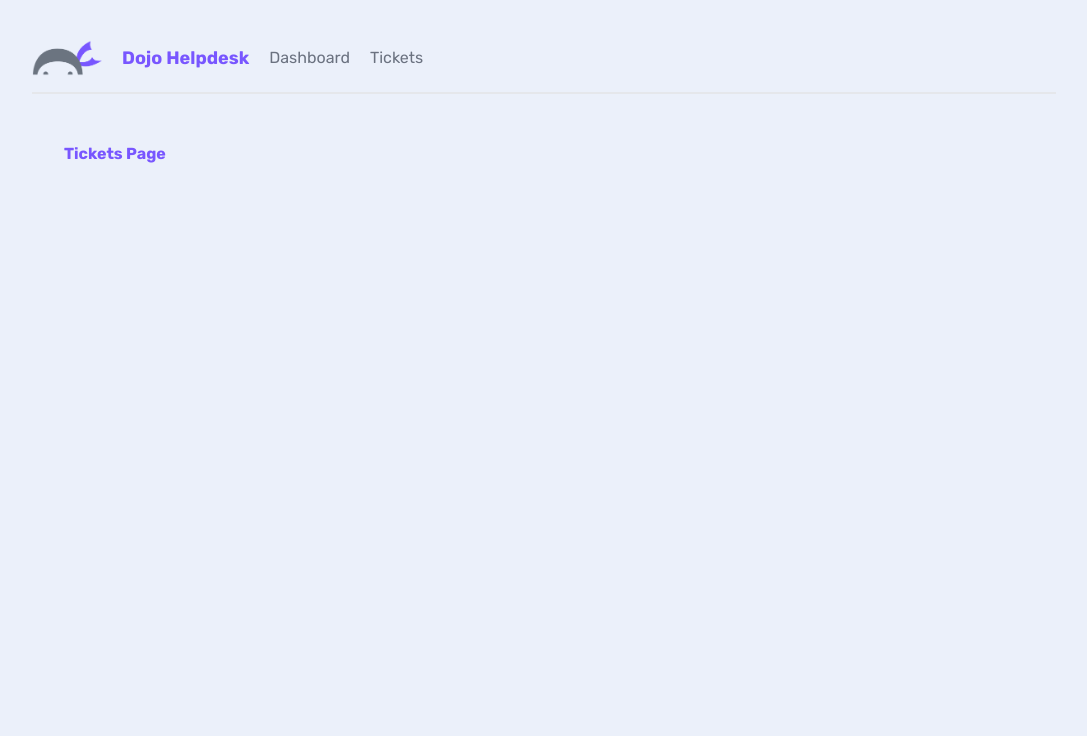
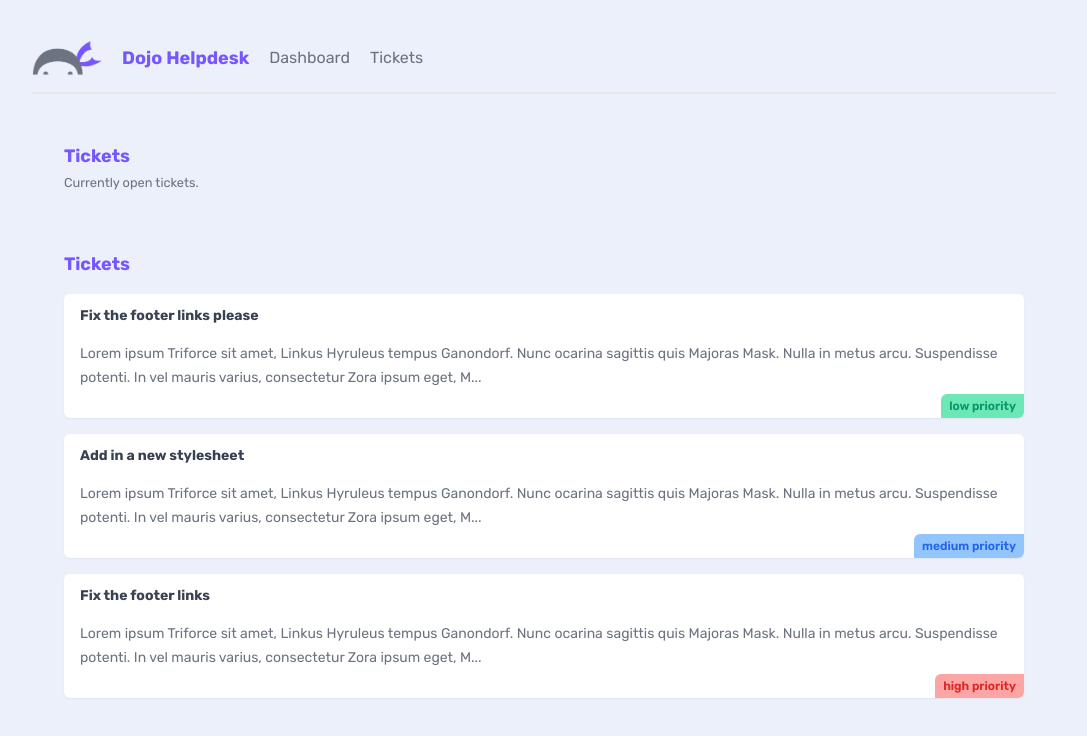
Before and after one commit to andrews1022/demo-nextjs-13-json-server, a Next.js app: page /tickets in a window 1280 px wide. Shown: the top 736 px of the page, without its empty margins (96-1183 px from the left). Built offline with nearby package versions, Linux system fonts and the light colour scheme; data requests are answered from the project's data file.

Commit message:
lesson 6 updates
- installed json-server and created npm script to easily start it up
- added db.json with dummy data
- updated tickets page jsx
- created TicketList component to fetch data from json-server
- created Ticket type

```diff
--- /dev/null
+++ b/_data/db.json
@@ -0,0 +1,25 @@
+{
+  "tickets": [
+    {
+      "body": "Lorem ipsum Triforce sit amet, Linkus Hyruleus tempus Ganondorf. Nunc ocarina sagittis quis Majoras Mask. Nulla in metus arcu. Suspendisse potenti. In vel mauris varius, consectetur Zora ipsum eget, Master Sword porttitor urna. Fusce elementum urna elit, eget eleifend velit consectetur eget. Integer vel lobortis ipsum, vitae auctor Ocarina of Time. Donec sed urna dapibus, interdum magna a, eleifend magna. Curabitur tincidunt enim a neque volutpat. Phasellus auctor magna vel nunc pretium, ut volutpat justo tristique. Pellentesque cursus convallis mauris, in tempus enim tincidunt vitae.",
+      "id": "PYHz3gka",
+      "priority": "low",
+      "title": "Fix the footer links please",
+      "user_email": "mario@netninja.dev"
+    },
+    {
+      "body": "Lorem ipsum Triforce sit amet, Linkus Hyruleus tempus Ganondorf. Nunc ocarina sagittis quis Majoras Mask. Nulla in metus arcu. Suspendisse potenti. In vel mauris varius, consectetur Zora ipsum eget, Master Sword porttitor urna. Fusce elementum urna elit, eget eleifend velit consectetur eget. Integer vel lobortis ipsum, vitae auctor Ocarina of Time. Donec sed urna dapibus, interdum magna a, eleifend magna. Curabitur tincidunt enim a neque volutpat. Phasellus auctor magna vel nunc pretium, ut volutpat justo tristique. Pellentesque cursus convallis mauris, in tempus enim tincidunt vitae.",
+      "id": "aQeD00iT",
+      "priority": "medium",
+      "title": "Add in a new stylesheet",
+      "user_email": "mario@netninja.dev"
+    },
+    {
+      "body": "Lorem ipsum Triforce sit amet, Linkus Hyruleus tempus Ganondorf. Nunc ocarina sagittis quis Majoras Mask. Nulla in metus arcu. Suspendisse potenti. In vel mauris varius, consectetur Zora ipsum eget, Master Sword porttitor urna. Fusce elementum urna elit, eget eleifend velit consectetur eget. Integer vel lobortis ipsum, vitae auctor Ocarina of Time. Donec sed urna dapibus, interdum magna a, eleifend magna. Curabitur tincidunt enim a neque volutpat. Phasellus auctor magna vel nunc pretium, ut volutpat justo tristique. Pellentesque cursus convallis mauris, in tempus enim tincidunt vitae.",
+      "id": "rQKgM79M",
+      "priority": "high",
+      "title": "Fix the footer links",
+      "user_email": "peach@netninja.dev"
+    }
+  ]
+}
--- /dev/null
+++ b/app/tickets/TicketList.tsx
@@ -0,0 +1,34 @@
+import { Ticket } from "@/types";
+
+const getTickets = async () => {
+  const res = await fetch("http://localhost:4000/tickets", {
+    next: {
+      // value is in seconds
+      revalidate: 0 // use 0 to opt out of using cache - will always be fresh
+    }
+  });
+
+  return res.json();
+};
+
+const TicketList = async () => {
+  const tickets = await getTickets();
+
+  return (
+    <div>
+      <h2>Tickets</h2>
+
+      {tickets.map((ticket: Ticket) => (
+        <div key={ticket.id} className="card my-5">
+          <h3>{ticket.title}</h3>
+          <p>{ticket.body.slice(0, 200)}...</p>
+          <div className={`pill ${ticket.priority}`}>{ticket.priority} priority</div>
+        </div>
+      ))}
+
+      {!tickets.length && <p className="text-center">There are no open tickets</p>}
+    </div>
+  );
+};
+
+export default TicketList;
--- a/app/tickets/page.tsx
+++ b/app/tickets/page.tsx
@@ -1,7 +1,19 @@
-const Tickets = () => {
+import TicketList from "./TicketList";
+
+const Tickets = async () => {
   return (
     <main>
-      <h2>Tickets Page</h2>
+      <nav>
+        <div>
+          <h2>Tickets</h2>
+          <p>
+            <small>Currently open tickets.</small>
+          </p>
+        </div>
+      </nav>
+
+      {/* @ts-expect-error Async Server Component */}
+      <TicketList />
     </main>
   );
 };
--- a/package.json
+++ b/package.json
@@ -6,7 +6,8 @@
     "dev": "next dev",
     "build": "next build",
     "start": "next start",
-    "lint": "next lint"
+    "lint": "next lint",
+    "json": "npx json-server --watch --port 4000 ./_data/db.json"
   },
   "dependencies": {
     "@types/node": "20.5.6",
@@ -15,6 +16,7 @@
     "autoprefixer": "10.4.15",
     "eslint": "8.48.0",
     "eslint-config-next": "13.4.19",
+    "json-server": "^0.17.3",
     "next": "13.4.19",
     "postcss": "8.4.28",
     "react": "18.2.0",
--- /dev/null
+++ b/types/index.ts
@@ -0,0 +1,7 @@
+export type Ticket = {
+  body: string;
+  id: string;
+  priority: string;
+  title: string;
+  user_email: string;
+};
```
Also changed, not shown: 1 other file (tests, documents, lock files or other folders).
